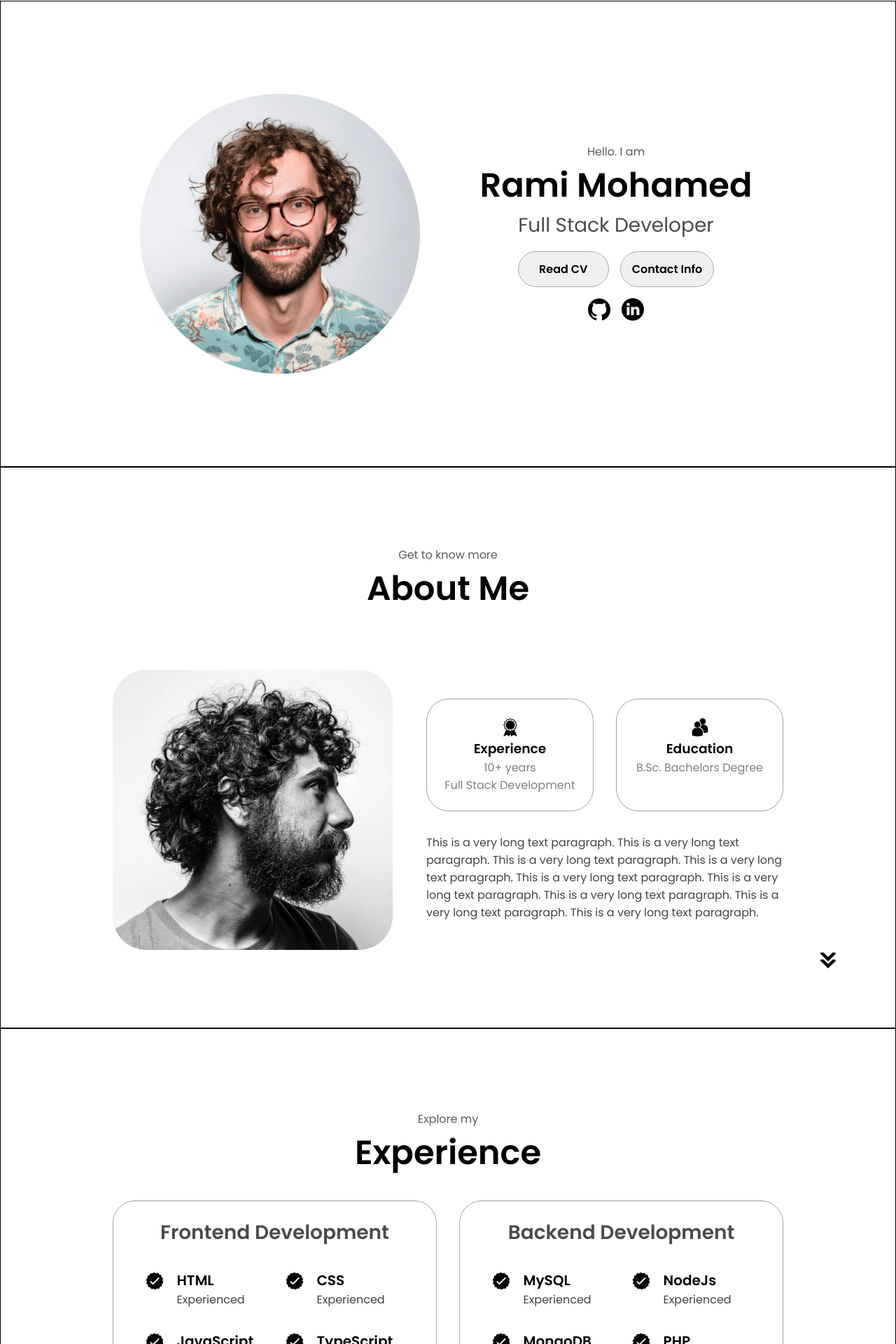
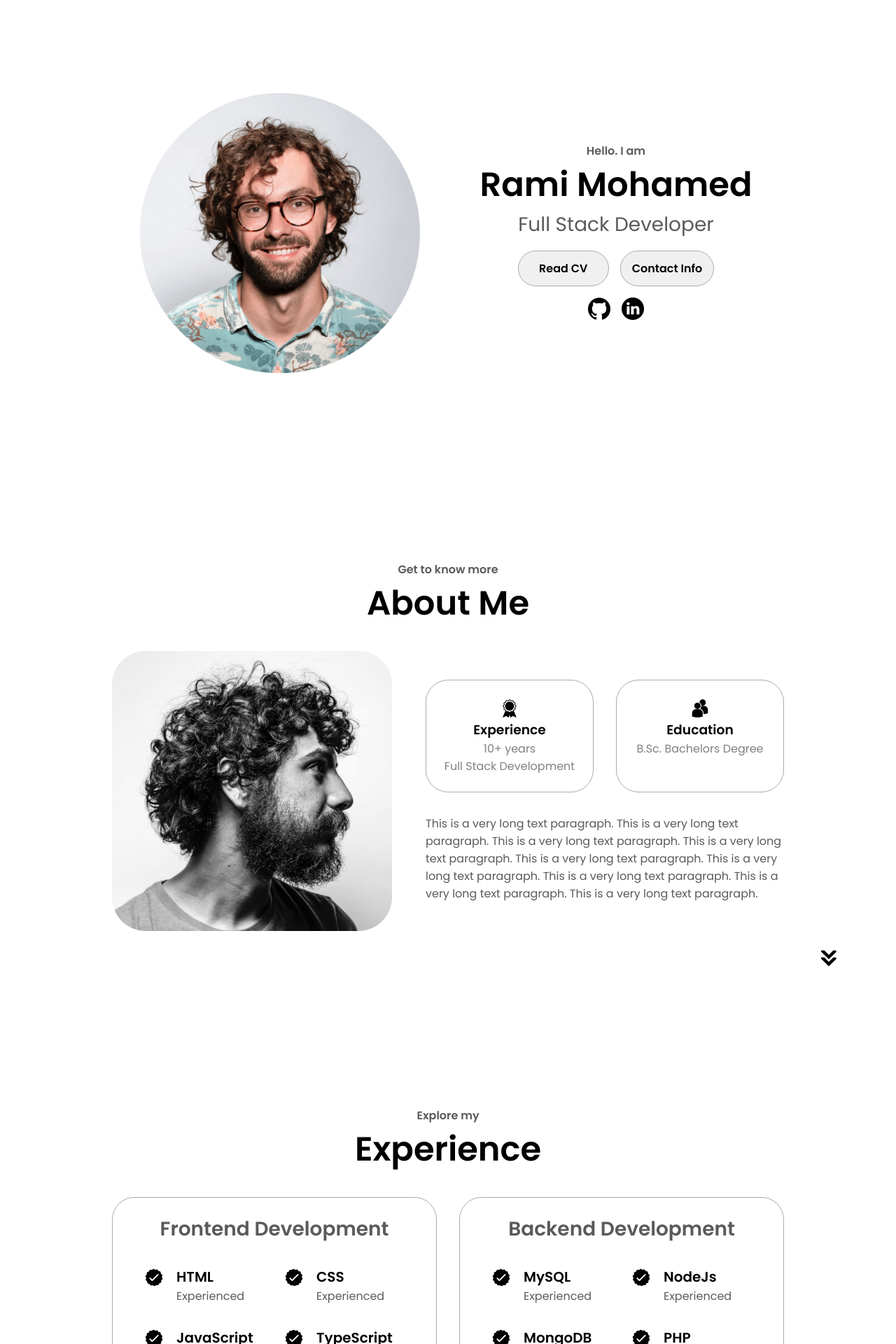
Before and after one commit to ramioooz/react_simple_portfolio, a React (Vite) app: page / in a window 1280 px wide. Shown: the part 135-2055 px from the top of the page at 70% size. Built offline with nearby package versions, Linux system fonts and the light colour scheme.

Commit message:
footer ready

```diff
--- a/src/App.tsx
+++ b/src/App.tsx
@@ -4,6 +4,7 @@ import Experience from "./components/sections/Experience";
 import Navbar from "./components/Navbar";
 import Profile from "./components/sections/Profile";
 import Projects from "./components/sections/Projects";
+import Footer from "./components/Footer";
 
 function App() {
   return (
@@ -15,6 +16,7 @@ function App() {
       <Experience />
       <Projects />
       <Contact />
+      <Footer/>
     </>
   );
 }
--- a/src/components/Contact.tsx
+++ b/src/components/Contact.tsx
@@ -15,14 +15,21 @@ const Contact = () => {
           gap: "2rem",
           justifyContent: "center",
           marginTop: "2rem",
+          flexWrap: "wrap",
         }}
       >
-        <div style={{ display: "flex", gap: "0.5rem", alignItems: "center" }}>
-          <img src={email} alt="email icon" className="small-icon" />
-          <p>{contactDetails.email}</p>
-        </div>
+        <a href={`mailto:${contactDetails.email}`}>
+          <div style={{ display: "flex", gap: "0.5rem", alignItems: "center" }}>
+            <img src={email} alt="email icon" className="small-icon" />
+            <p>{contactDetails.email}</p>
+          </div>
+        </a>
         {contactDetails.linkedIn && (
-          <a href={contactDetails.linkedIn} target="_blank" rel="noopener noreferrer">
+          <a
+            href={contactDetails.linkedIn}
+            target="_blank"
+            rel="noopener noreferrer"
+          >
             <div
               style={{ display: "flex", gap: "0.5rem", alignItems: "center" }}
             >
--- /dev/null
+++ b/src/components/Footer.tsx
@@ -0,0 +1,25 @@
+import React from "react";
+import { contactDetails, navLinks } from "../constants";
+
+const Footer = () => {
+  return (
+    <div className="footer-container">
+      <div style={{ margin: "5rem auto" }}>
+        <ul className="navbar-links">
+          {navLinks.map((link, i) => (
+            <a href={link.url} key={i}>
+              {link.title}
+            </a>
+          ))}
+        </ul>
+        <div className="copy-writes">
+          {`All rights reserved © ${new Date().getFullYear()} ${
+            contactDetails.fullName
+          }`}
+        </div>
+      </div>
+    </div>
+  );
+};
+
+export default Footer;
--- a/src/components/sections/About.tsx
+++ b/src/components/sections/About.tsx
@@ -3,7 +3,7 @@ import { about_pic, arrow, education, experience } from "../../assets";
 
 const About = () => {
   return (
-    <section>
+    <section id="about">
       <div className="about-container">
         <div className="small-text">Get to know more</div>
         <div className="large-text">About Me</div>
--- a/src/constants/index.ts
+++ b/src/constants/index.ts
@@ -153,6 +153,7 @@ const projects: projectType[] = [
 ];
 
 const contactDetails : contactDetailsType = {
+  fullName: 'Rami Mohamed',
   email: 'rami.workstation@gmail.com',
   linkedIn: "https://www.linkedin.com/in/ramioooz"
 }
--- a/src/index.css
+++ b/src/index.css
@@ -17,12 +17,18 @@ body {
   justify-content: center;
 }
 
+a,
+.btn {
+  transition: all 300ms ease;
+}
+
 nav {
   display: flex;
   /* border: 1px solid black; */
   justify-content: space-around;
   height: 17vh;
   align-items: center;
+  /* background-color: rgb(240, 240, 240); */
 }
 
 .navbar-logo {
@@ -35,6 +41,8 @@ nav {
   display: flex;
   gap: 2rem;
   font-size: 1.5rem;
+  flex-wrap: wrap;
+  justify-content: center;
 }
 
 li {
@@ -136,7 +144,7 @@ a:hover {
   gap: 5rem;
   justify-content: center;
   align-items: center;
-  border: 1px solid black;
+  /* border: 1px solid black; */
   min-height: 83vh;
 }
 
@@ -158,11 +166,12 @@ a:hover {
 
 .small-text {
   color: rgb(90, 90, 90);
+  font-weight: bold;
 }
 
 .medium-text {
   font-size: 1.75rem;
-  color: rgb(75, 75, 75);
+  color: rgb(90, 90, 90);
 }
 
 .large-text {
@@ -234,7 +243,7 @@ a.text-button {
   /* width: 20rem; */
   /* height: 10rem; */
   padding: 1.5rem;
-  border: 0.1rem solid rgb(163, 163, 163);
+  border: 0.1rem solid rgb(170, 170, 170);
   border-radius: 2rem;
   display: flex;
   flex-direction: column;
@@ -249,7 +258,7 @@ a.text-button {
   gap: 3rem;
   justify-content: center;
   align-items: center;
-  margin-top: 5rem;
+  margin-top: 2rem;
 
   width: 100%;
 }
@@ -257,7 +266,7 @@ a.text-button {
 .about-paragraph {
   text-wrap: wrap;
   flex-wrap: wrap;
-  color: rgb(68, 68, 68);
+  color: rgb(90, 90, 90);
 }
 
 .blocks-and-paragraph-container {
@@ -275,7 +284,7 @@ section {
   /* box-sizing: border-box; */
   position: relative;
   /* background-color: darkkhaki; */
-  border: 1px solid black;
+  /* border: 1px solid black; */
   display: flex;
   justify-content: center;
   /* height: fit-content; */
@@ -339,14 +348,14 @@ section {
 .exp-level {
   /* font-weight: bold; */
   /* font-size: 1.25rem; */
-  color: rgb(65, 65, 65);
+  color: rgb(90, 90, 90)
 }
 
 .exp-header {
   text-align: center;
   font-size: 1.75rem;
   font-weight: bold;
-  color: rgb(75, 75, 75);
+  color: rgb(90, 90, 90);
 }
 
 /* PROJECTS SECTION */
@@ -369,7 +378,7 @@ section {
 
 .project-container {
   padding: 1.5rem;
-  border: 0.1rem solid rgb(163, 163, 163);
+  border: 0.1rem solid rgb(170, 170, 170);
   border-radius: 2rem;
   display: flex;
   flex-direction: column;
@@ -396,13 +405,28 @@ section {
 }
 
 /* CONTACT SECTION */
-.contact-container{
+.contact-container {
   display: flex;
   flex-direction: column;
   align-items: center;
   /* border: 0.1rem solid black; */
   margin: 3rem 10rem;
   /* margin: auto 10rem; */
+}
+
+/* FOOTER SECTION */
+.footer-container {
+  display: flex;
+  justify-content: center;
+  background-color: rgb(240, 240, 240)
+}
+
+.copy-writes {
+  /* border: 0.1rem solid black; */
+  display: flex;
+  justify-content: center;
+  margin-top: 5rem;
+  color: rgb(90, 90, 90);
 }
 
 
@@ -456,13 +480,38 @@ This should be at the end of the file (after applying all elements css) */
   .projects-container {
     margin: 3rem 5%;
   }
+
+  .contact-container {
+    margin: 3rem 5%;
+  }
+
 }
 
 @media screen and (max-width: 600px) {
   .navbar-logo {
     font-size: x-large;
   }
+
   .exp-group-container {
     flex-wrap: wrap;
   }
+
+  .navbar-links {
+    font-size: 1rem;
+    gap: 1rem;
+  }
+
+  .large-text{
+    font-size: 2rem;
+  }
+  .medium-text{
+    font-size: 1.5rem;
+  }
+
+  .image-container {
+    width: 15rem;
+    height: 15rem;
+  }
+
+
 }
--- a/src/types/types.ts
+++ b/src/types/types.ts
@@ -15,6 +15,7 @@ export type projectType = {
     demoLink?: string,
 }
 export type contactDetailsType = {
+    fullName: string,
     email: string,
     linkedIn?: string
 }
```
